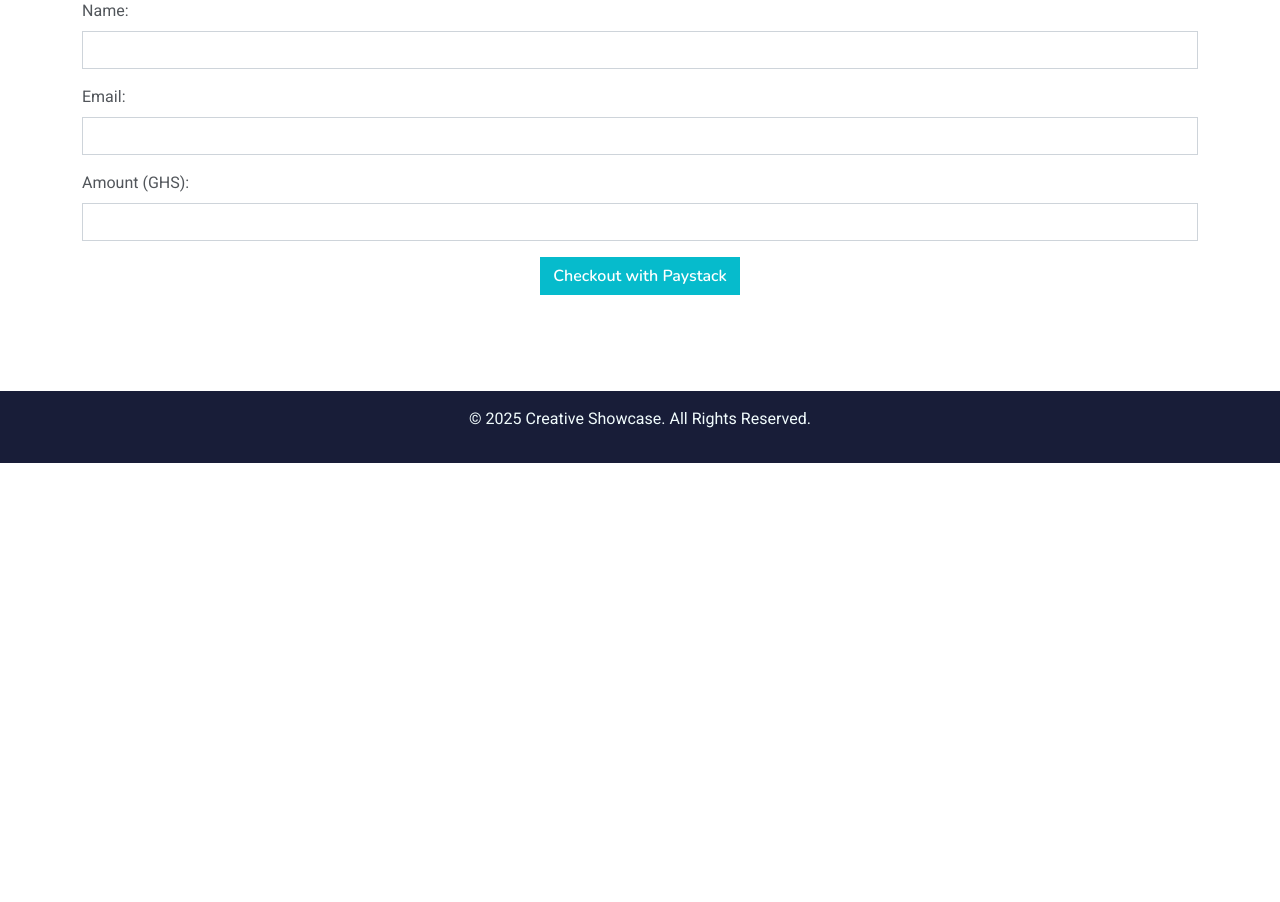
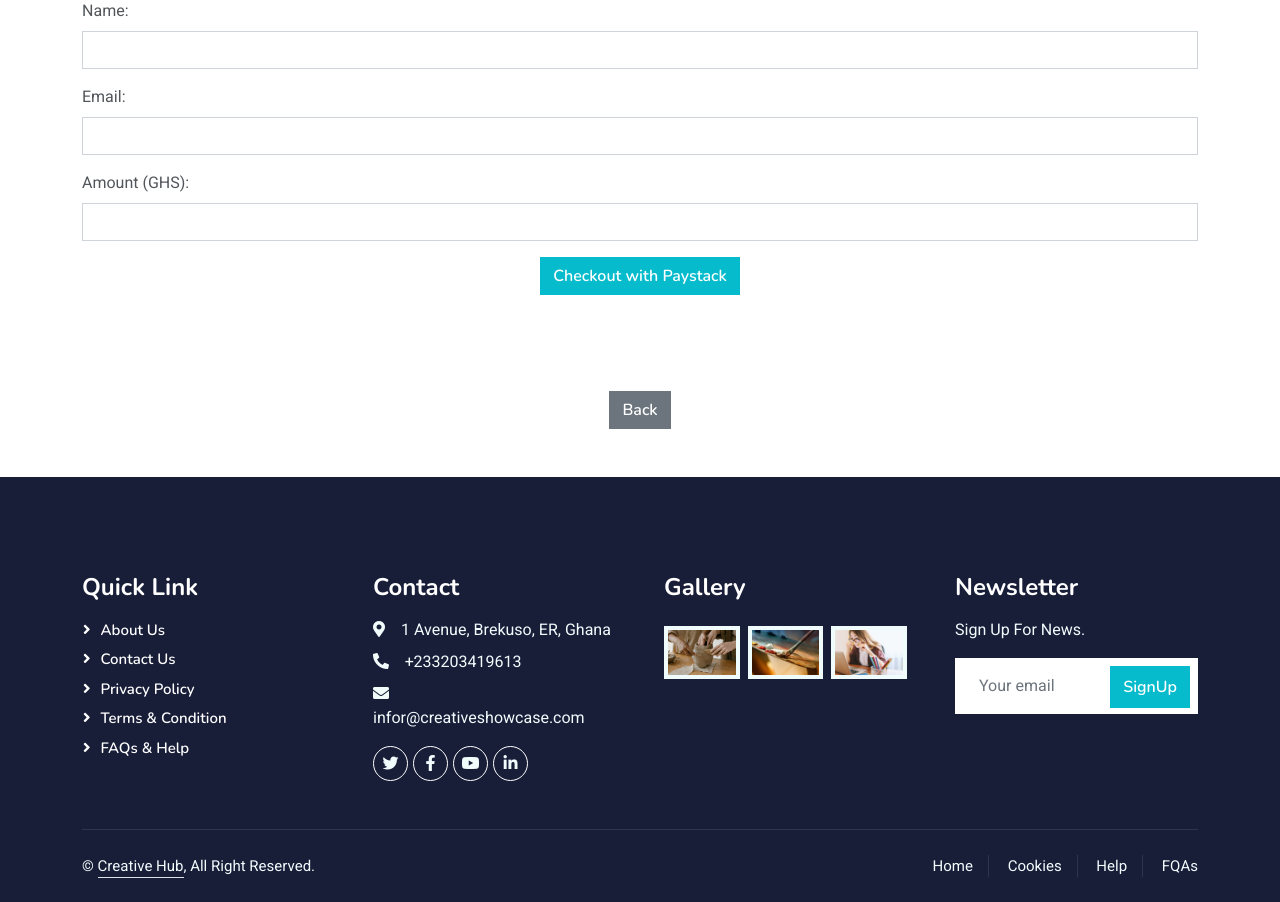
Before and after one commit to smuggerteey/final_capstone, a Flask app: page /checkout in a window 1280 px wide. Shown: the part 220-1122 px from the top of the page. Before the commit the page ends 683 px from the top, so only its background shows below. Run offline with Flask 3, Linux system fonts and the light colour scheme; the visitor is signed in with stand-in values (Sample User, id 1); data that the repository does not hold is empty; some libraries are stand-ins or nearby versions.

Commit message:
Update checkout.html

```diff
--- a/main/templates/checkout.html
+++ b/main/templates/checkout.html
@@ -61,10 +61,84 @@
     </div>
     <!-- Checkout Section End -->
 
-    <!-- Footer -->
-    <footer class="container-fluid bg-dark text-light text-center py-3 mt-5">
-        <p>&copy; 2025 Creative Showcase. All Rights Reserved.</p>
-    </footer>
+                <!-- Back to Dashboard -->
+                <div class="text-center mt-5">
+                    <a href="{{ url_for('marketplace') if username in ['smuggerteey', 'cicada403'] else ('marketplace' if user_data['role'] == 'Artist' else 'marketplace') }}"
+                       class="btn btn-secondary dashboard-btn">
+                        Back
+                    </a>
+                </div>
+
+       <!-- Footer Start -->
+       <div class="container-fluid bg-dark text-light footer pt-5 mt-5 wow fadeIn" data-wow-delay="0.1s">
+        <div class="container py-5">
+            <div class="row g-5">
+                <div class="col-lg-3 col-md-6">
+                    <h4 class="text-white mb-3">Quick Link</h4>
+                    <a class="btn btn-link" href="">About Us</a>
+                    <a class="btn btn-link" href="">Contact Us</a>
+                    <a class="btn btn-link" href="">Privacy Policy</a>
+                    <a class="btn btn-link" href="">Terms & Condition</a>
+                    <a class="btn btn-link" href="">FAQs & Help</a>
+                </div>
+                <div class="col-lg-3 col-md-6">
+                    <h4 class="text-white mb-3">Contact</h4>
+                    <p class="mb-2"><i class="fa fa-map-marker-alt me-3"></i>1 Avenue, Brekuso, ER, Ghana</p>
+                    <p class="mb-2"><i class="fa fa-phone-alt me-3"></i>+233203419613</p>
+                    <p class="mb-2"><i class="fa fa-envelope me-3"></i>infor@creativeshowcase.com</p>
+                    <div class="d-flex pt-2">
+                        <a class="btn btn-outline-light btn-social" href=""><i class="fab fa-twitter"></i></a>
+                        <a class="btn btn-outline-light btn-social" href=""><i class="fab fa-facebook-f"></i></a>
+                        <a class="btn btn-outline-light btn-social" href=""><i class="fab fa-youtube"></i></a>
+                        <a class="btn btn-outline-light btn-social" href=""><i class="fab fa-linkedin-in"></i></a>
+                    </div>
+                </div>
+                <div class="col-lg-3 col-md-6">
+                    <h4 class="text-white mb-3">Gallery</h4>
+                    <div class="row g-2 pt-2">
+                        <div class="col-4">
+                            <img class="img-fluid bg-light p-1" src="{{ url_for('static', filename='img/course-1.jpg') }}" alt="">
+                        </div>
+                        <div class="col-4">
+                            <img class="img-fluid bg-light p-1" src="{{ url_for('static', filename='img/course-2.jpg') }}" alt="">
+                        </div>
+                        <div class="col-4">
+                            <img class="img-fluid bg-light p-1" src="{{ url_for('static', filename='img/course-3.jpg') }}" alt="">
+                        </div>
+                    </div>
+                </div>
+                <div class="col-lg-3 col-md-6">
+                    <h4 class="text-white mb-3">Newsletter</h4>
+                    <p>Sign Up For News.</p>
+                    <div class="position-relative mx-auto" style="max-width: 400px;">
+                        <input class="form-control border-0 w-100 py-3 ps-4 pe-5" type="text" placeholder="Your email">
+                        <button type="button" class="btn btn-primary py-2 position-absolute top-0 end-0 mt-2 me-2">SignUp</button>
+                    </div>
+                </div>
+            </div>
+        </div>
+        <div class="container">
+            <div class="copyright">
+                <div class="row">
+                    <div class="col-md-6 text-center text-md-start mb-3 mb-md-0">
+                        &copy; <a class="border-bottom" href="#">Creative Hub</a>, All Right Reserved.
+                    </div>
+                    <div class="col-md-6 text-center text-md-end">
+                        <div class="footer-menu">
+                            <a href="">Home</a>
+                            <a href="">Cookies</a>
+                            <a href="">Help</a>
+                            <a href="">FQAs</a>
+                        </div>
+                    </div>
+                </div>
+            </div>
+        </div>
+    </div>
+    <!-- Footer End -->
+
+
+
 
     <!-- Paystack JavaScript -->
     <script src="https://js.paystack.co/v1/inline.js"></script>
@@ -95,7 +169,7 @@
                         key: "pk_test_8da0bc57ac43d1f6d30d4284c009c5a6c5610f28", // Replace with your Paystack Public Key
                         email: email,
                         amount: amount * 100, // Convert to kobo
-                        currency: "NGN",
+                        currency: "GHS",
                         ref: data.data.reference,
                         callback: function(response) {
                             window.location.href = `/pay/verify/${response.reference}`;
```
